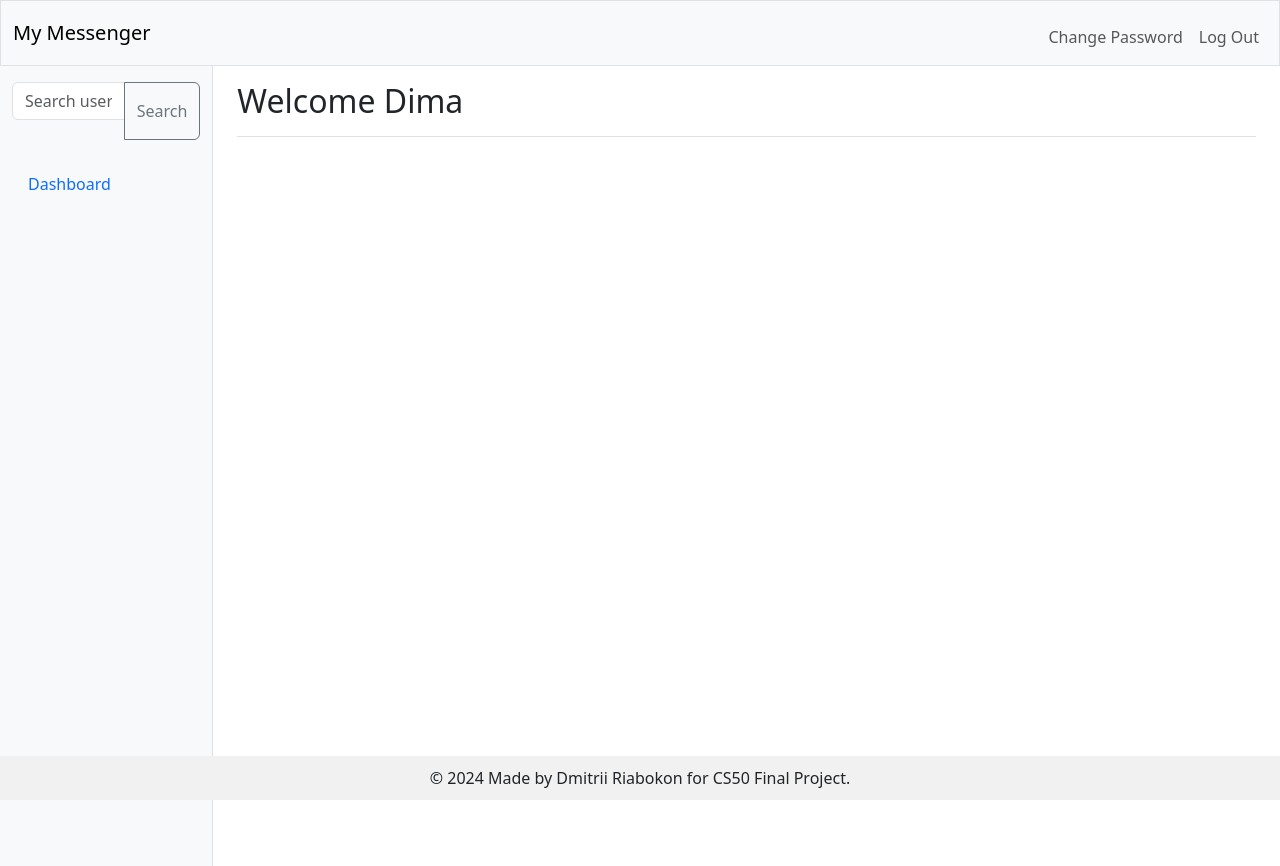
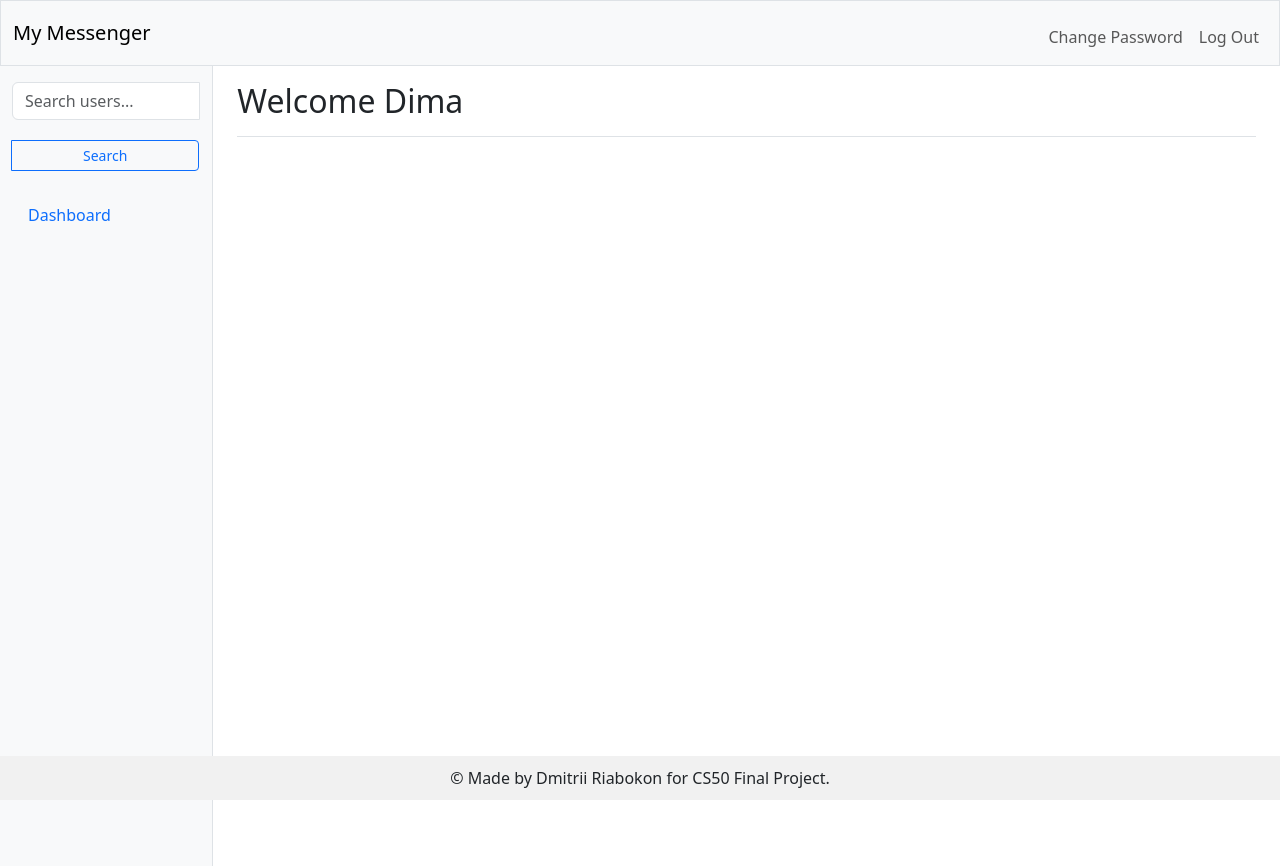
Before and after one commit to DmitryRyabokon/CS50x_FinalProject, a Flask app: page / in a window 1280 px wide. Run offline with Flask 3, Linux system fonts and the light colour scheme; a user stored in the database is signed in; some libraries are stand-ins or nearby versions.

Commit message:
Finished search UI

```diff
--- a/static/styles.css
+++ b/static/styles.css
@@ -39,3 +39,15 @@ body, html {
 .btn-primary {
     width: 100%;             /* Makes the button span the full width of the form */
 }
+
+.btn-outline-primary {
+    width: 100%;
+}
+
+.rounded-input {
+    border-radius: 15px; /* Adjust this value to increase or decrease the roundness */
+}
+
+.rounded-button {
+    border-radius: 15px; /* Consistent roundness with the input field */
+}
--- a/templates/index.html
+++ b/templates/index.html
@@ -6,13 +6,13 @@
         <div class="container-fluid">
             <div class="row">
                 <!-- Sidebar for User Functions -->
-                <nav class="col-md-3 col-lg-2 d-md-block bg-light sidebar overflow-auto">
+                <nav class="col-md-3 col-lg-2 bg-light sidebar">
                     <div class="position-sticky pt-3">
                         <!-- Search Form -->
                         <form class="mb-4">
                             <div class="input-group">
                                 <input type="text" class="form-control" placeholder="Search users..." aria-label="Search users">
-                                <button class="btn btn-outline-secondary" type="submit" id="button-addon2">Search</button>
+                                <button class="btn btn-outline-primary btn-sm" type="submit">Search</button>
                             </div>
                         </form>
 
--- a/templates/layout.html
+++ b/templates/layout.html
@@ -45,7 +45,7 @@
         </main>
 
         <div class="footer">
-            © 2024 Made by Dmitrii Riabokon for CS50 Final Project.
+            © Made by Dmitrii Riabokon for CS50 Final Project.
         </div>
     </body>
 
```
Also changed, not shown: messenger.db, 5 other files.
